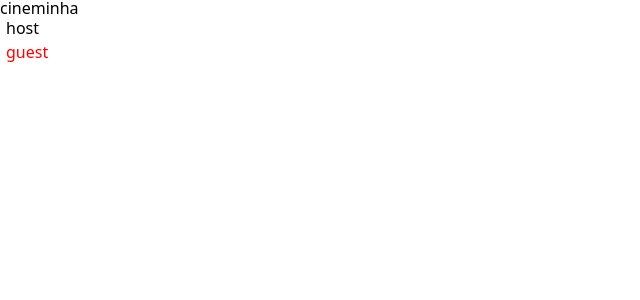
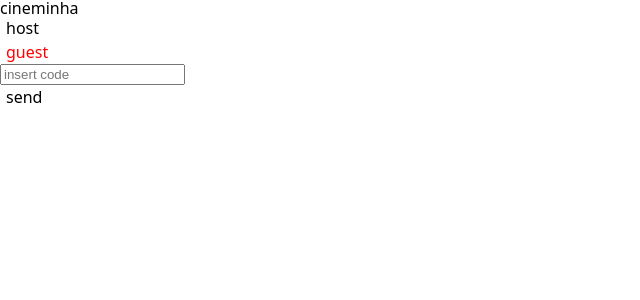
Before and after one commit to jlucashoffman/cineminha, a SvelteKit app: page / in a window 1280 px wide. Both pictures are taken after a click on the button "guest". Shown: the top 300 px of the page, without its empty margins (0-640 px from the left). Built offline with nearby package versions, Linux system fonts and the light colour scheme; a web font is replaced by a local one.

Commit message:
feat: add code solicitation component to lobby page for guest users

```diff
--- /dev/null
+++ b/src/lib/layouts/lobby/codeSolicitation.svelte
@@ -0,0 +1,10 @@
+<script lang="ts">
+    import IconButton from "$lib/components/buttons/iconButton.svelte";
+</script>
+
+<div id="code_solicitation">
+    <input type="text" placeholder="insert code">
+    <div id="code_submit">
+        <IconButton icon="send" />
+    </div>
+</div>
--- a/src/routes/+page.svelte
+++ b/src/routes/+page.svelte
@@ -1,7 +1,12 @@
 <script lang="ts">
+    import CodeSolicitation from "$lib/layouts/lobby/codeSolicitation.svelte";
     import UserRoleSelection from "$lib/layouts/lobby/userRoleSelection.svelte";
+    import { controller } from "$lib/types/store.svelte";
 </script>
 
 <main>
     <UserRoleSelection />
+    {#if controller.lobbyUserRole == "guest"}
+    <CodeSolicitation />
+    {/if}
 </main>
```
